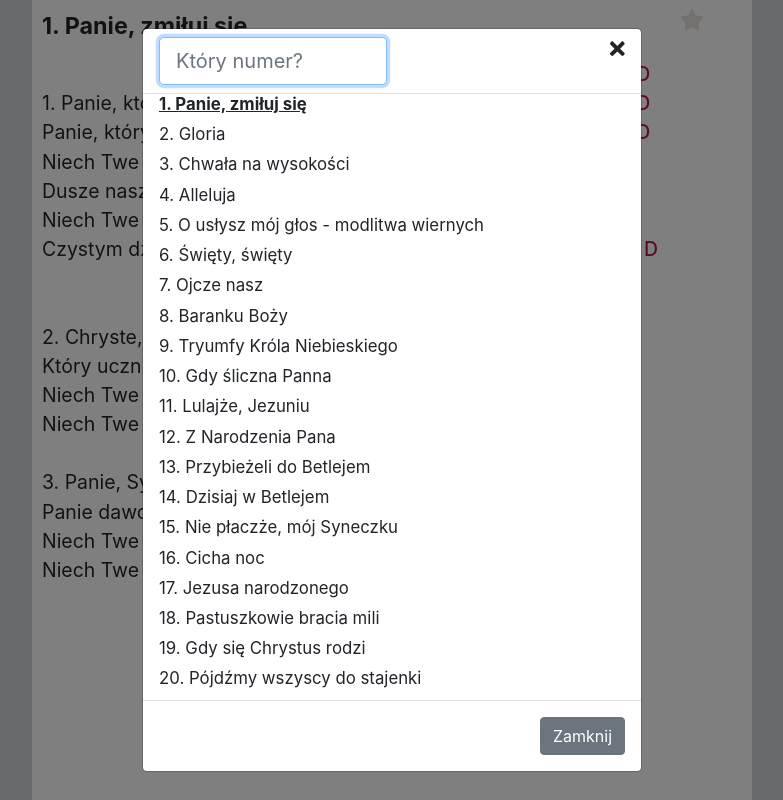
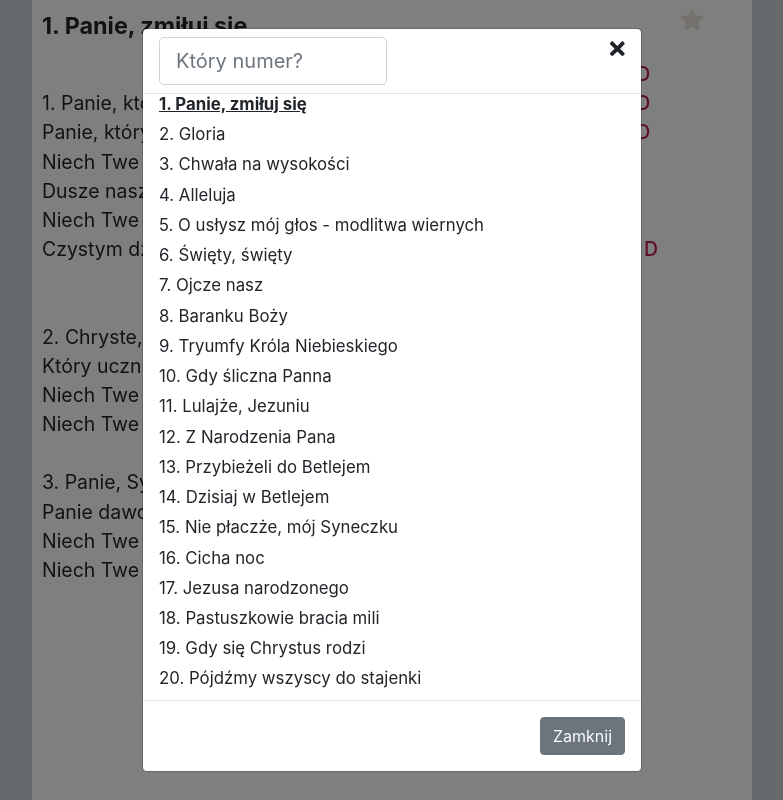
Before and after one commit to tchnienieboga/songbook, a React (Create React App) app: page / in a window 1280 px wide. Both pictures are taken after a click on the button 1245 px from the left and 765 px from the top of the page. Shown: the whole page, without its empty margins (248-1031 px from the left). Built offline with nearby package versions, Linux system fonts and the light colour scheme.

Commit message:
Don't focus on search

```diff
--- a/src/components/MenuHeader.js
+++ b/src/components/MenuHeader.js
@@ -17,7 +17,7 @@ const MenuHeader = ({onlyStarred, toggleOnlyStarred, starredCount, searchText, s
             <div className="col-8 col-sm-6">
                 {!onlyStarred
                     ? <input type="text" className="form-control form-control-lg" placeholder="Który numer?"
-                             autoFocus={true} autoCapitalize="none" autoCorrect="off"
+                             autoCapitalize="none" autoCorrect="off"
                              value={searchText} onChange={changeSearchText}/>
                     : <input type="text" readOnly={true}
                              className="form-control-plaintext form-control-lg ml-2 font-weight-bold"
```
